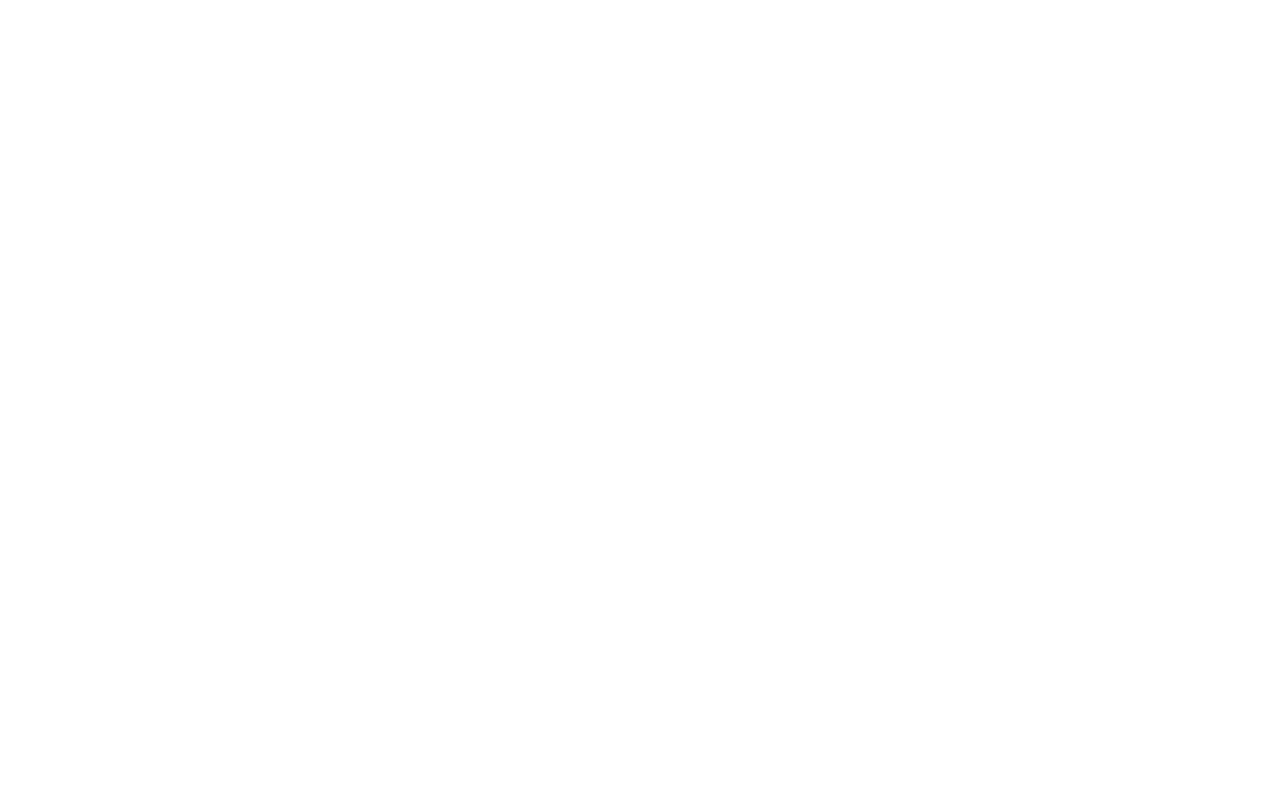
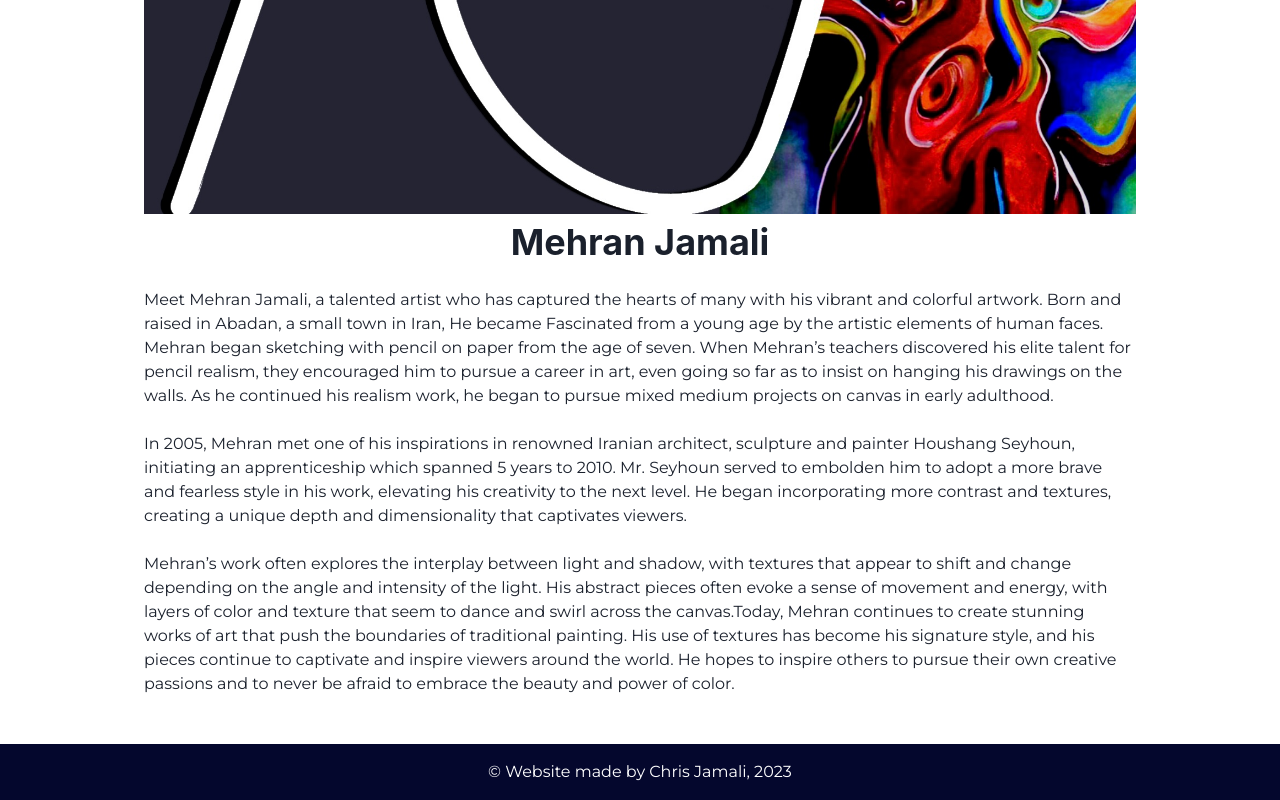
Before and after one commit to chrisjamali/mehran-j-art, a Next.js app: page /bio in a window 1280 px wide. Before the commit this address had no page. Shown: the part 429-1229 px from the top of the page. Before the commit the page ends 800 px from the top, so only its background shows below. Built offline with nearby package versions, Linux system fonts and the light colour scheme.

Commit message:
new pages

```diff
--- a/next.config.js
+++ b/next.config.js
@@ -3,4 +3,10 @@ module.exports = {
   images: {
     domains: ['res.cloudinary.com'],
   },
-}
+  webpack: (config, { buildId, dev, isServer, defaultLoaders, webpack }) => {
+    if (dev && !isServer) {
+      config.plugins.push(new webpack.HotModuleReplacementPlugin());
+    }
+    return config;
+  },
+};
--- a/package.json
+++ b/package.json
@@ -22,6 +22,7 @@
     "next": "12.0.7",
     "react": "^18.2.0",
     "react-dom": "^18.2.0",
+    "react-icons": "^4.8.0",
     "sass": "^1.45.0"
   },
   "devDependencies": {
--- /dev/null
+++ b/src/pages/bio.js
@@ -0,0 +1,66 @@
+import React from 'react';
+import Image from 'next/image';
+import Container from '../components/Container/Container';
+import Layout from '../components/Layout/Layout';
+import Banner from '../../public/images/mehran-banner-cropped.jpg';
+import { Box, Center, Heading, Text, VStack, Link } from '@chakra-ui/react';
+const bio = () => {
+  return (
+    <Layout>
+      <Container>
+        <Image
+          height={650}
+          // style={{
+          //   minHeight: '30vh',
+          //   maxHeight: '700px',
+          // }}
+          src={Banner}
+          alt='Artist'
+        />
+        <Center mb='3em'>
+          <VStack spacing={6}>
+            <Heading as='h1' size='xl'>
+              Mehran Jamali
+            </Heading>
+            <Text>
+              Meet Mehran Jamali, a talented artist who has captured the hearts
+              of many with his vibrant and colorful artwork. Born and raised in
+              Abadan, a small town in Iran, He became Fascinated from a young
+              age by the artistic elements of human faces. Mehran began
+              sketching with pencil on paper from the age of seven. When
+              Mehran’s teachers discovered his elite talent for pencil realism,
+              they encouraged him to pursue a career in art, even going so far
+              as to insist on hanging his drawings on the walls. As he continued
+              his realism work, he began to pursue mixed medium projects on
+              canvas in early adulthood.{' '}
+            </Text>
+            <Text>
+              In 2005, Mehran met one of his inspirations in renowned Iranian
+              architect, sculpture and painter Houshang Seyhoun, initiating an
+              apprenticeship which spanned 5 years to 2010. Mr. Seyhoun served
+              to embolden him to adopt a more brave and fearless style in his
+              work, elevating his creativity to the next level. He began
+              incorporating more contrast and textures, creating a unique depth
+              and dimensionality that captivates viewers.
+            </Text>
+            <Text>
+              Mehran’s work often explores the interplay between light and
+              shadow, with textures that appear to shift and change depending on
+              the angle and intensity of the light. His abstract pieces often
+              evoke a sense of movement and energy, with layers of color and
+              texture that seem to dance and swirl across the canvas.Today,
+              Mehran continues to create stunning works of art that push the
+              boundaries of traditional painting. His use of textures has become
+              his signature style, and his pieces continue to captivate and
+              inspire viewers around the world. He hopes to inspire others to
+              pursue their own creative passions and to never be afraid to
+              embrace the beauty and power of color.
+            </Text>
+          </VStack>
+        </Center>
+      </Container>
+    </Layout>
+  );
+};
+
+export default bio;
--- a/src/pages/gallery.js
+++ b/src/pages/gallery.js
@@ -236,11 +236,12 @@ export default function Gallery({
                         // children = {folder.name}
                         key={`link-${i}`}
                       >
-                        <Center>
+                        <Center style={{ display: 'flex' }}>
                           <Text
                             color='white'
                             fontSize='xl'
                             textShadow='5px 1px gray.600'
+
                           >
                             <Highlight
                               query={folder.name}
@@ -250,8 +251,9 @@ export default function Gallery({
                                 rounded: 'full',
                                 bg: 'gray.900',
                                 opacity: '0.7',
-                                color: 'white'
+                                color: 'white',
                               }}
+                              style={{ margin: 'auto' }}
                             >
                               {folder.name}
                             </Highlight>
```
Also changed, not shown: src/components/ImageCarousel.js (added, +50 -0 lines), src/pages/art/[medium].js (+7 -3 lines), src/pages/contact.js (+61 -3 lines), src/pages/index.js (+15 -7 lines), src/styles/Gallery.module.scss (line endings or trailing spaces), 1 other file (tests, documents, lock files or other folders).
